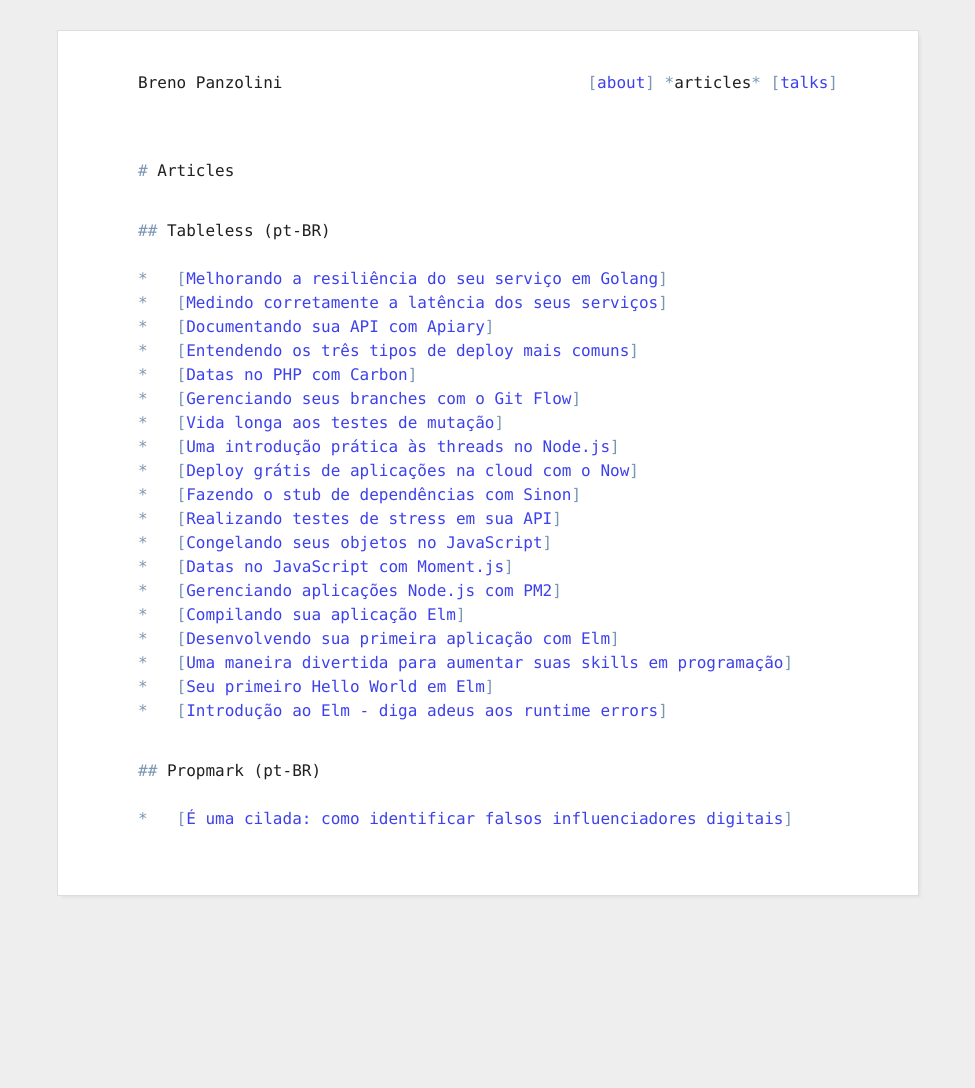
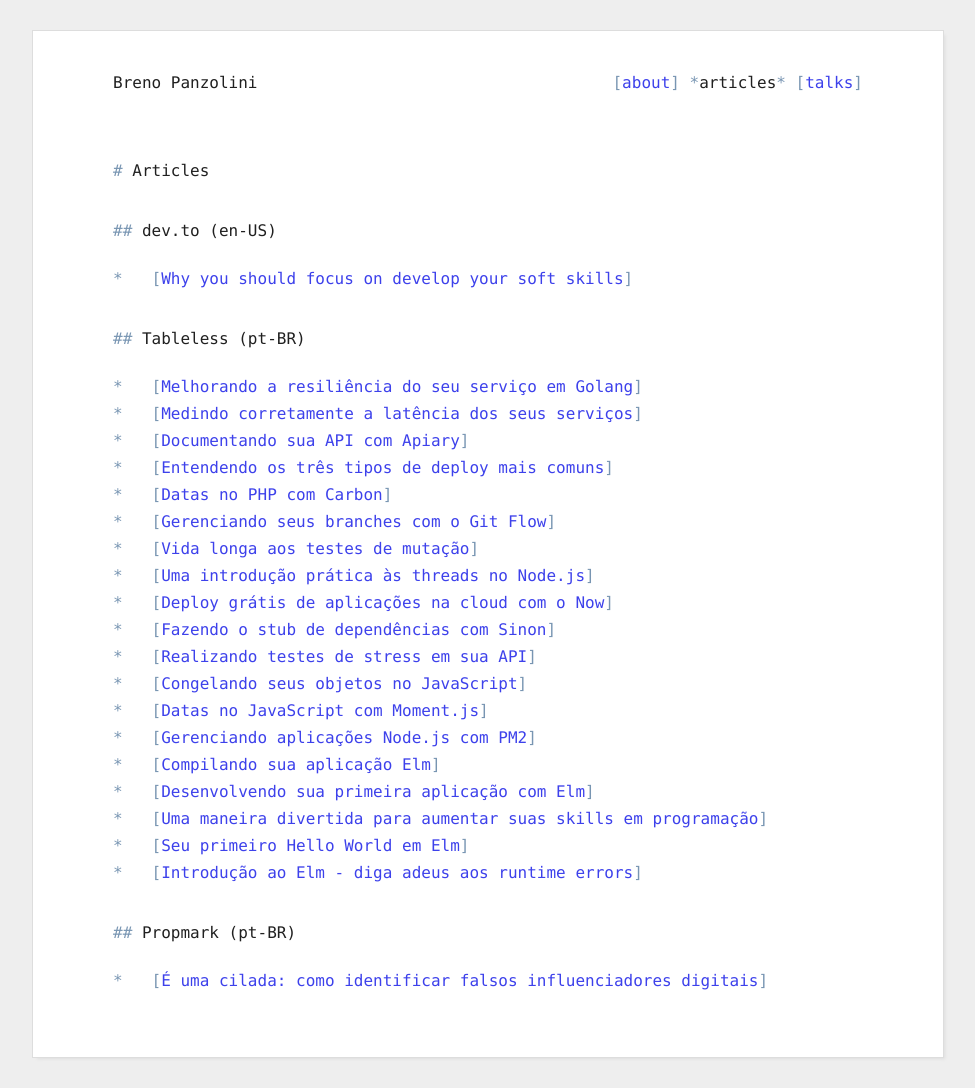
Before and after one commit to brenopanzolini/personal-page, a Jekyll site: the page built from articles.html, in a window 1280 px wide. Shown: the whole page, without its empty margins (152-1127 px from the left). Built offline with Jekyll 4.4.1, drawn with Linux system fonts in a browser that asks for light colours; before the commit the page ends 926 px from its top, so only the background shows below that.

Commit message:
Add dev.to to article

```diff
--- /dev/null
+++ b/_data/articles/devto.yml
@@ -0,0 +1,3 @@
+- name: Why you should focus on develop your soft skills
+  url: https://dev.to/brenopanzolini/why-you-should-focus-on-develop-your-soft-skills-52f7
+  date: May, 2020
--- a/_includes/article_item.html
+++ b/_includes/article_item.html
@@ -1,4 +1,4 @@
-<li>
+<li class="article-item">
     <!-- <time>{{include.date}}</time> -->
     <a href="{{include.url}}">{{include.name}}</a>
 </li>
--- a/articles.html
+++ b/articles.html
@@ -4,6 +4,13 @@
 ---
 
 <h1>Articles</h1>
+
+<h2>dev.to (en-US)</h2>
+<ul>
+    {% for art in site.data.articles.devto %}
+        {% include article_item.html name=art.name url=art.url date=art.date %}
+    {% endfor %}
+</ul>
 
 <h2>Tableless (pt-BR)</h2>
 <ul>
--- a/assets/css/custom.css
+++ b/assets/css/custom.css
@@ -5,7 +5,7 @@
 }
 
 body {
-  max-width: 700px;
+  max-width: 750px;
   padding: 30px;
   margin: 0 auto;
   color: #202020;
@@ -20,6 +20,10 @@
     background-color: white;
     box-shadow: 3px 3px 3px -2px #DDD;
   }
+}
+
+.article-item {
+  margin-top: 3px;
 }
 
 time {
```
